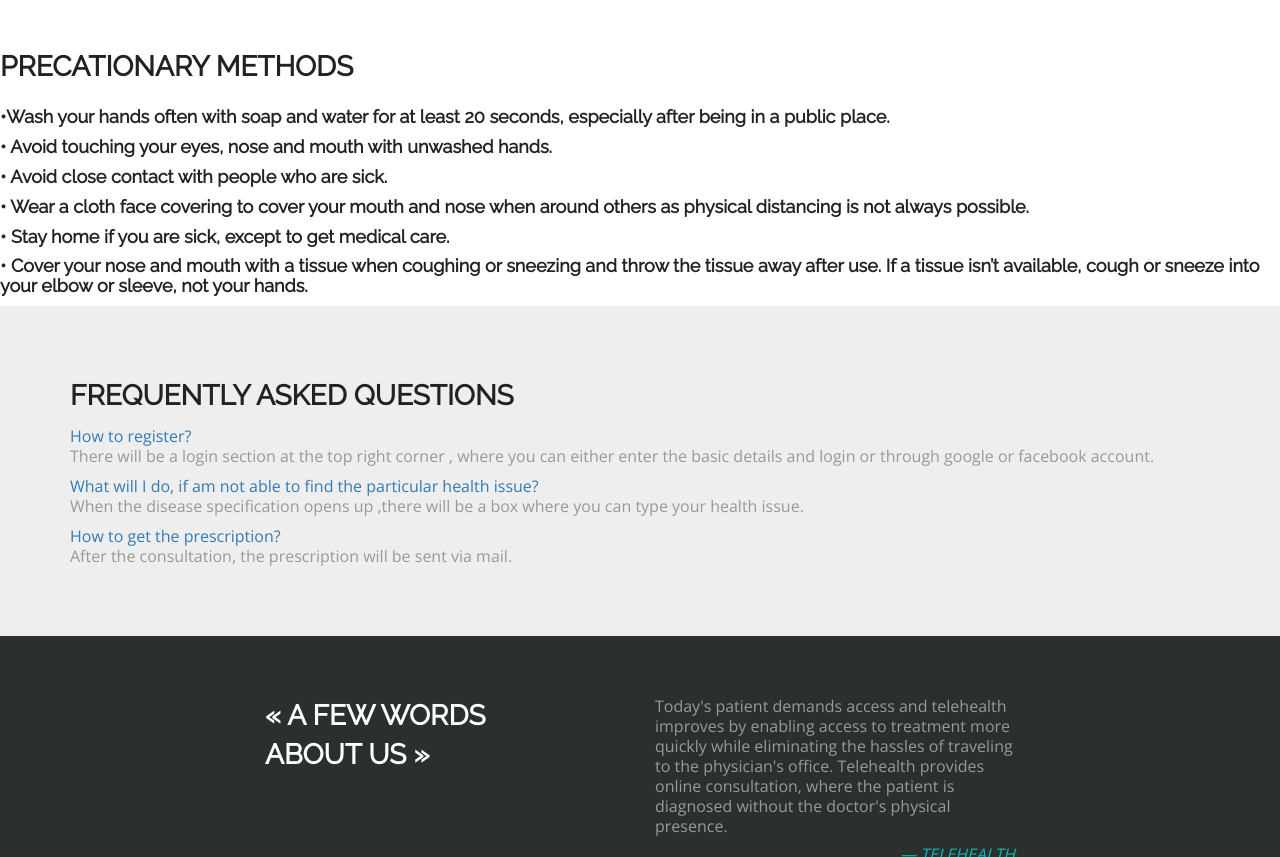
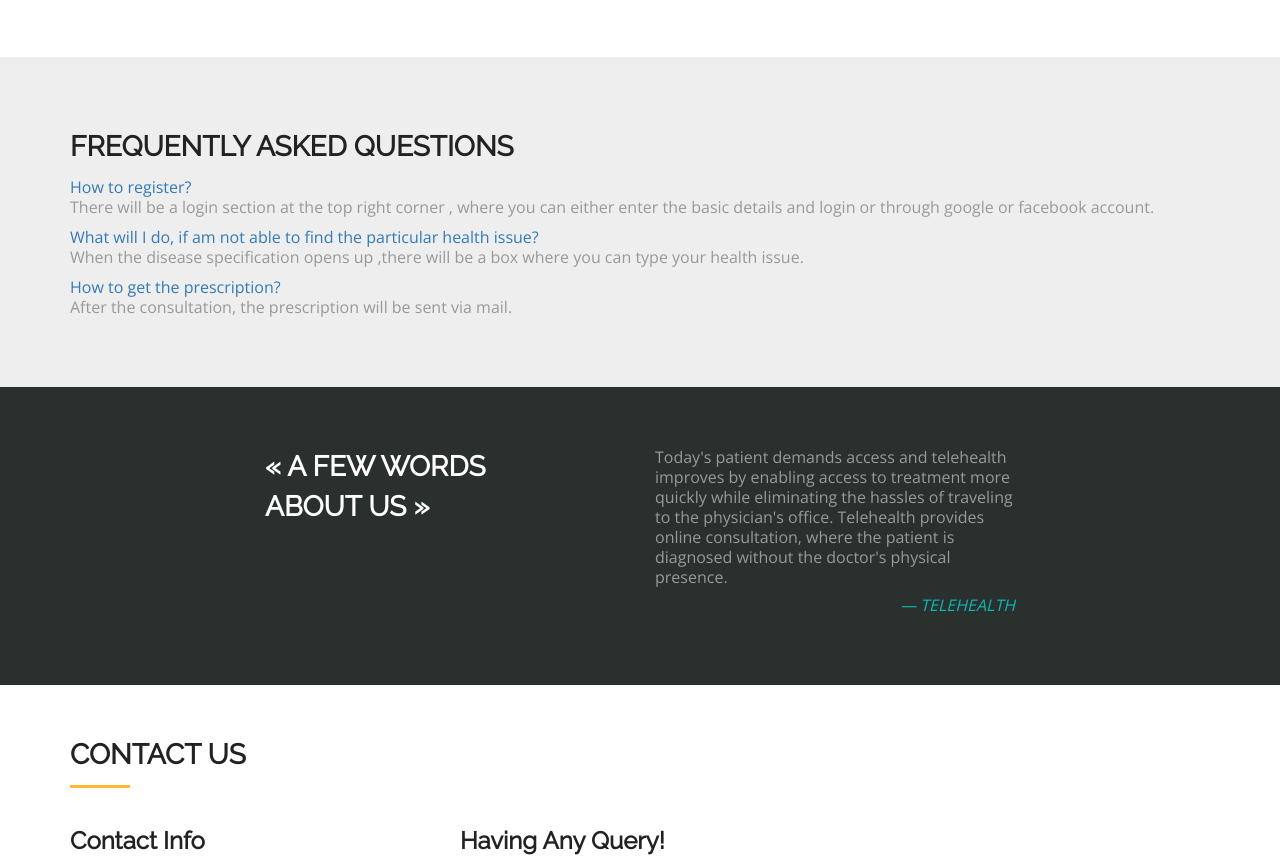
Before and after one commit to mhmdrameez/telehealth, a plain HTML site: page index.html in a window 1280 px wide. Shown: the part 1333-2190 px from the top of the page. Drawn offline with nearby package versions, Linux system fonts and the light colour scheme; a web font is replaced by a local one.

Commit message:
Update index.html

```diff
--- a/index.html
+++ b/index.html
@@ -259,18 +259,6 @@ doctor's physical presence.<br></p>
     </div>
   </section>
 
- <div id="pre">
-          <h2>PRECATIONARY METHODS</h2>
-
-    <br>
-    <h4>•Wash your hands often with soap and water for at least 20 seconds, especially after being in a public place.</h4>
-    <h4>• Avoid touching your eyes, nose and mouth with unwashed hands.</h4>
-    <h4>• Avoid close contact with people who are sick.</h4>
-    <h4> • Wear a cloth face covering to cover your mouth and nose when around others as physical distancing is not always possible.</h4>
-    <h4>• Stay home if you are sick, except to get medical care.</h4>
-    <h4>• Cover your nose and mouth with a tissue when coughing or sneezing and throw the tissue away after use. If a tissue isn’t available, cough or sneeze into your elbow or sleeve, not your hands. </h4>
-    </div>
-
 
   <!--/ doctor team-->
   <!--testimonial-->
```
